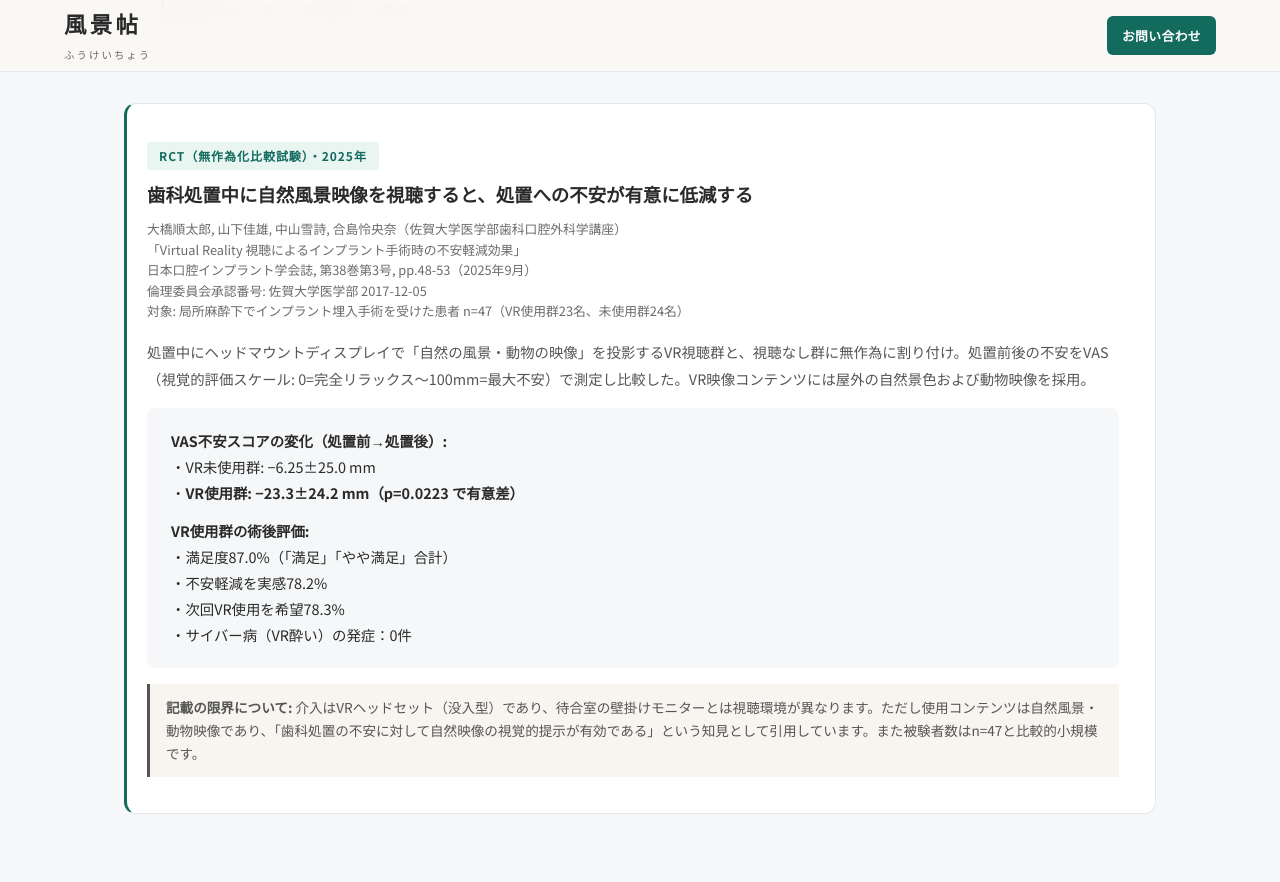
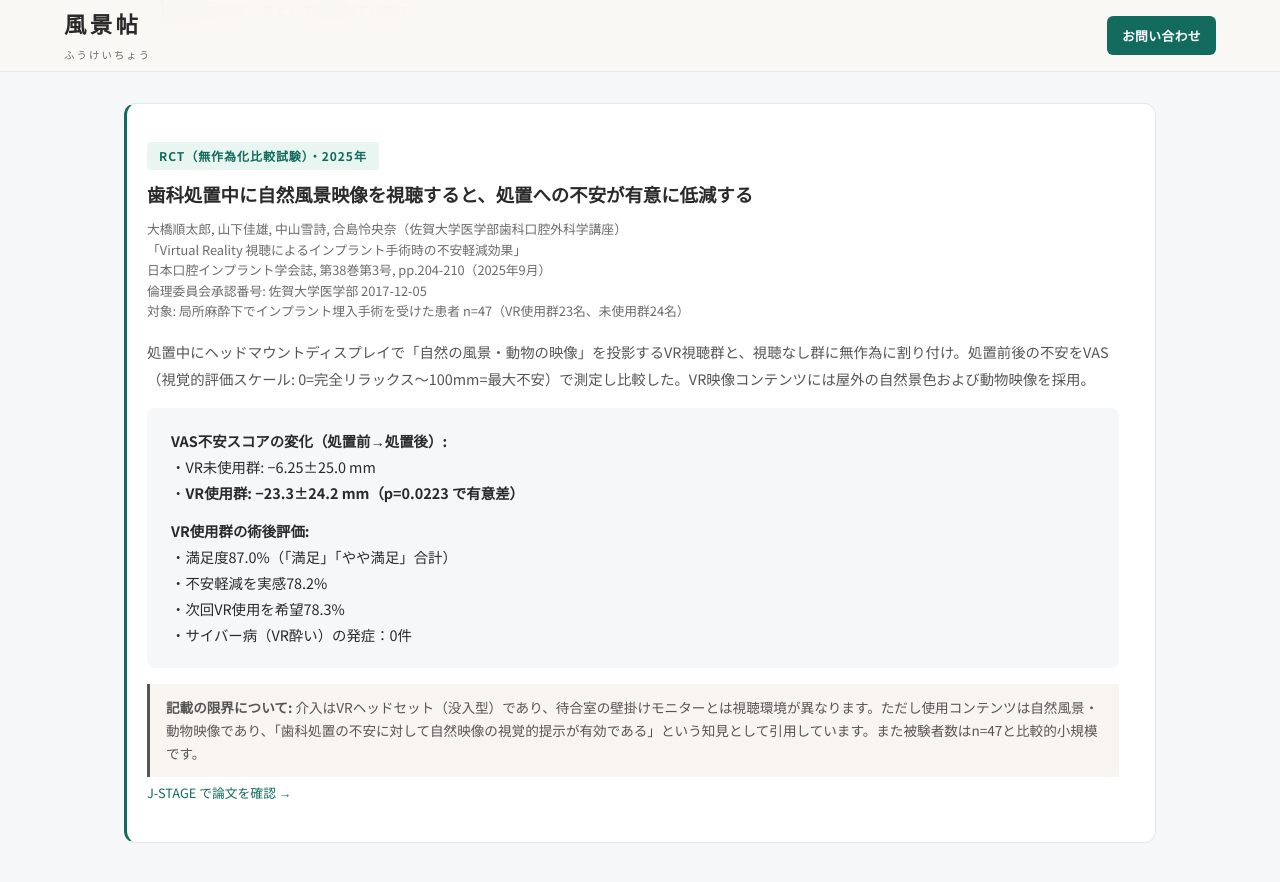
Before and after one commit to dr836gnypeq-ctrl/fukeichou-site, a Jekyll site: the page built from evidence/clinic.html, in a window 1280 px wide and 900 px high, scrolled down 8743 px. Shown: the top 882 px of the window. Built offline with Jekyll 4.4.1, drawn with Linux system fonts in a browser that asks for light colours; nearby versions of some CDN libraries; some of the changed text lies outside the part shown.

Commit message:
clinic: add J-STAGE link for Ohashi 2025, fix page numbers, add note for Ishikawa 1996

```diff
--- a/evidence/clinic.html
+++ b/evidence/clinic.html
@@ -266,7 +266,7 @@
 <div class="ev-study ev-study--rct">
 <span class="ev-study-badge ev-badge-clinical">RCT（無作為化比較試験）・2025年</span>
 <h3>歯科処置中に自然風景映像を視聴すると、処置への不安が有意に低減する</h3>
-<div class="ev-study-meta">大橋順太郎, 山下佳雄, 中山雪詩, 合島怜央奈（佐賀大学医学部歯科口腔外科学講座）<br>「Virtual Reality 視聴によるインプラント手術時の不安軽減効果」<br>日本口腔インプラント学会誌, 第38巻第3号, pp.48-53（2025年9月）<br>倫理委員会承認番号: 佐賀大学医学部 2017-12-05<br>対象: 局所麻酔下でインプラント埋入手術を受けた患者 n=47（VR使用群23名、未使用群24名）</div>
+<div class="ev-study-meta">大橋順太郎, 山下佳雄, 中山雪詩, 合島怜央奈（佐賀大学医学部歯科口腔外科学講座）<br>「Virtual Reality 視聴によるインプラント手術時の不安軽減効果」<br>日本口腔インプラント学会誌, 第38巻第3号, pp.204-210（2025年9月）<br>倫理委員会承認番号: 佐賀大学医学部 2017-12-05<br>対象: 局所麻酔下でインプラント埋入手術を受けた患者 n=47（VR使用群23名、未使用群24名）</div>
 <div class="ev-study-body">処置中にヘッドマウントディスプレイで「自然の風景・動物の映像」を投影するVR視聴群と、視聴なし群に無作為に割り付け。処置前後の不安をVAS（視覚的評価スケール: 0=完全リラックス〜100mm=最大不安）で測定し比較した。VR映像コンテンツには屋外の自然景色および動物映像を採用。</div>
 <div class="ev-study-result">
 <p><strong>VAS不安スコアの変化（処置前→処置後）:</strong><br>
@@ -281,6 +281,7 @@
 <div class="ev-study-note">
 <strong>記載の限界について:</strong> 介入はVRヘッドセット（没入型）であり、待合室の壁掛けモニターとは視聴環境が異なります。ただし使用コンテンツは自然風景・動物映像であり、「歯科処置の不安に対して自然映像の視覚的提示が有効である」という知見として引用しています。また被験者数はn=47と比較的小規模です。
 </div>
+<a class="ev-study-link" href="https://www.jstage.jst.go.jp/article/jsoi/38/3/38_204/_article/-char/ja" target="_blank" rel="noopener">J-STAGE で論文を確認 →</a>
 </div>
 
 </div>
@@ -374,8 +375,8 @@
 <div class="ev-ref-item">Halperson, E. et al. (2020). The effect of the waiting room's environment on level of anxiety experienced by children prior to dental treatment. <em>BMC Oral Health</em>, 20, 12. <a href="https://pmc.ncbi.nlm.nih.gov/articles/PMC6937630/" target="_blank" rel="noopener">PMC</a></div>
 <div class="ev-ref-item">Beukeboom, C.J., Langeveld, D. & Tanja-Dijkstra, K. (2012). Stress-reducing effects of real and artificial nature in a hospital waiting room. <em>Journal of Alternative and Complementary Medicine</em>, 18(4), 329-333. <a href="https://doi.org/10.1089/acm.2011.0488" target="_blank" rel="noopener">DOI</a></div>
 <div class="ev-ref-item">曽我部正弘, 岡久稔也, 中園雅彦, 高山哲治 (2020). 映像・照明を用いた視覚刺激によるdistractionの上部消化管内視鏡検査受診者への影響. <em>日本消化器がん検診学会雑誌</em>, 58(6), 983-995. UMIN000018579.</div>
-<div class="ev-ref-item">石川隆義, 佐牟田毅, 簡妙容, 永田綾, 岩本由紀, 長坂信夫 (1996). 小児歯科治療時における視聴覚リラクゼーション法の効果に関する研究. <em>広大歯誌</em>, 28, 181-187.</div>
-<div class="ev-ref-item">大橋順太郎, 山下佳雄, 中山雪詩, 合島怜央奈 (2025). Virtual Reality視聴によるインプラント手術時の不安軽減効果. <em>日本口腔インプラント学会誌</em>, 38(3), 48-53（204-209）.</div>
+<div class="ev-ref-item">石川隆義, 佐牟田毅, 簡妙容, 永田綾, 岩本由紀, 長坂信夫 (1996). 小児歯科治療時における視聴覚リラクゼーション法の効果に関する研究. <em>広大歯誌</em>, 28, 181-187. <span style="color:var(--color-text-muted,#999);font-size:.85em">（オンライン未収録）</span></div>
+<div class="ev-ref-item">大橋順太郎, 山下佳雄, 中山雪詩, 合島怜央奈 (2025). Virtual Reality視聴によるインプラント手術時の不安軽減効果. <em>日本口腔インプラント学会誌</em>, 38(3), 204-210. <a href="https://www.jstage.jst.go.jp/article/jsoi/38/3/38_204/_article/-char/ja" target="_blank" rel="noopener">J-STAGE</a></div>
 <div class="ev-ref-item">Ulrich, R.S. (1991). Effects of interior design on wellness. <em>J Health Care Interior Design</em>, 3, 97-109.</div>
 <div class="ev-ref-item">Kaplan, R. & Kaplan, S. (1989). <em>The Experience of Nature.</em> Cambridge University Press.</div>
 </div>
```
